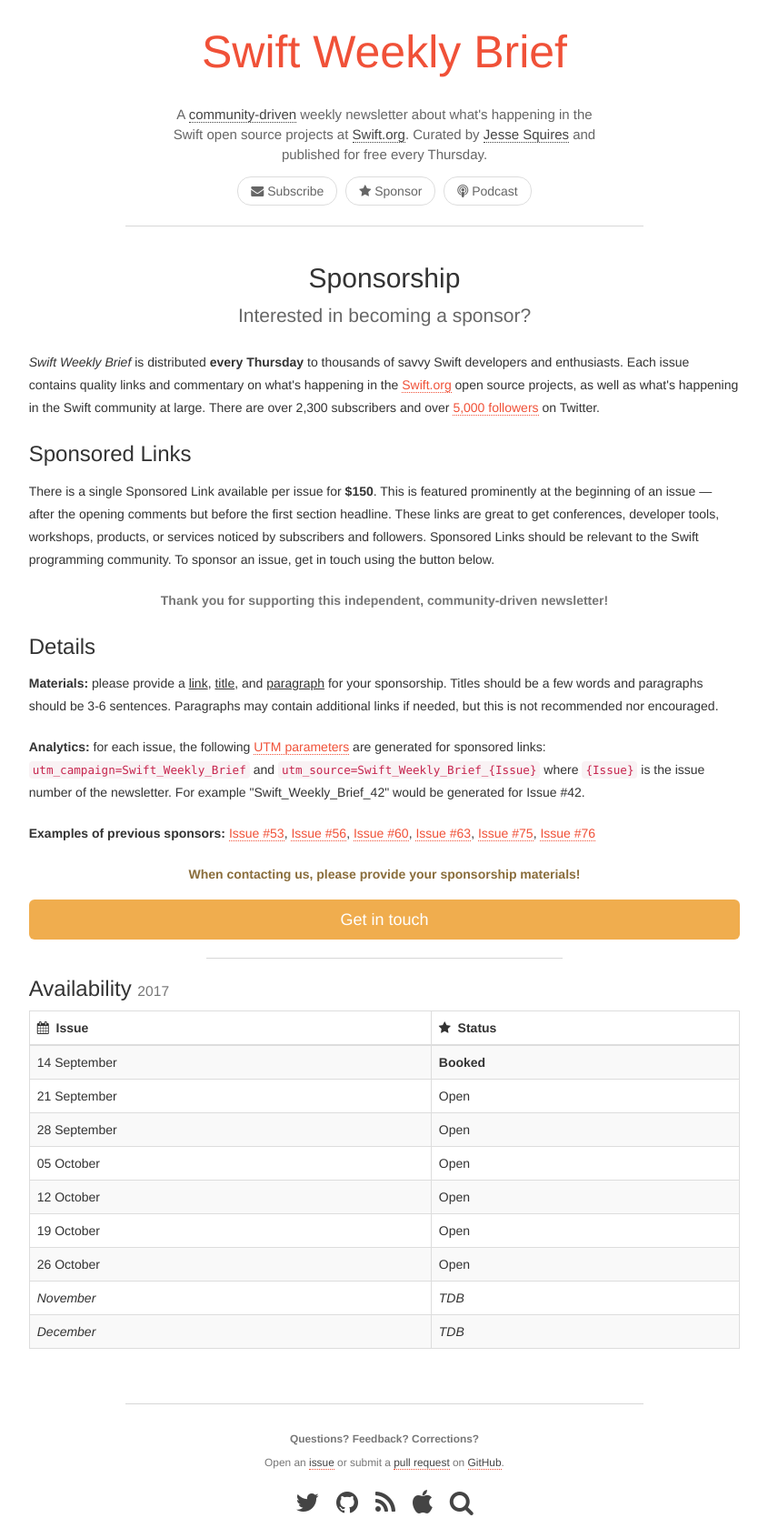
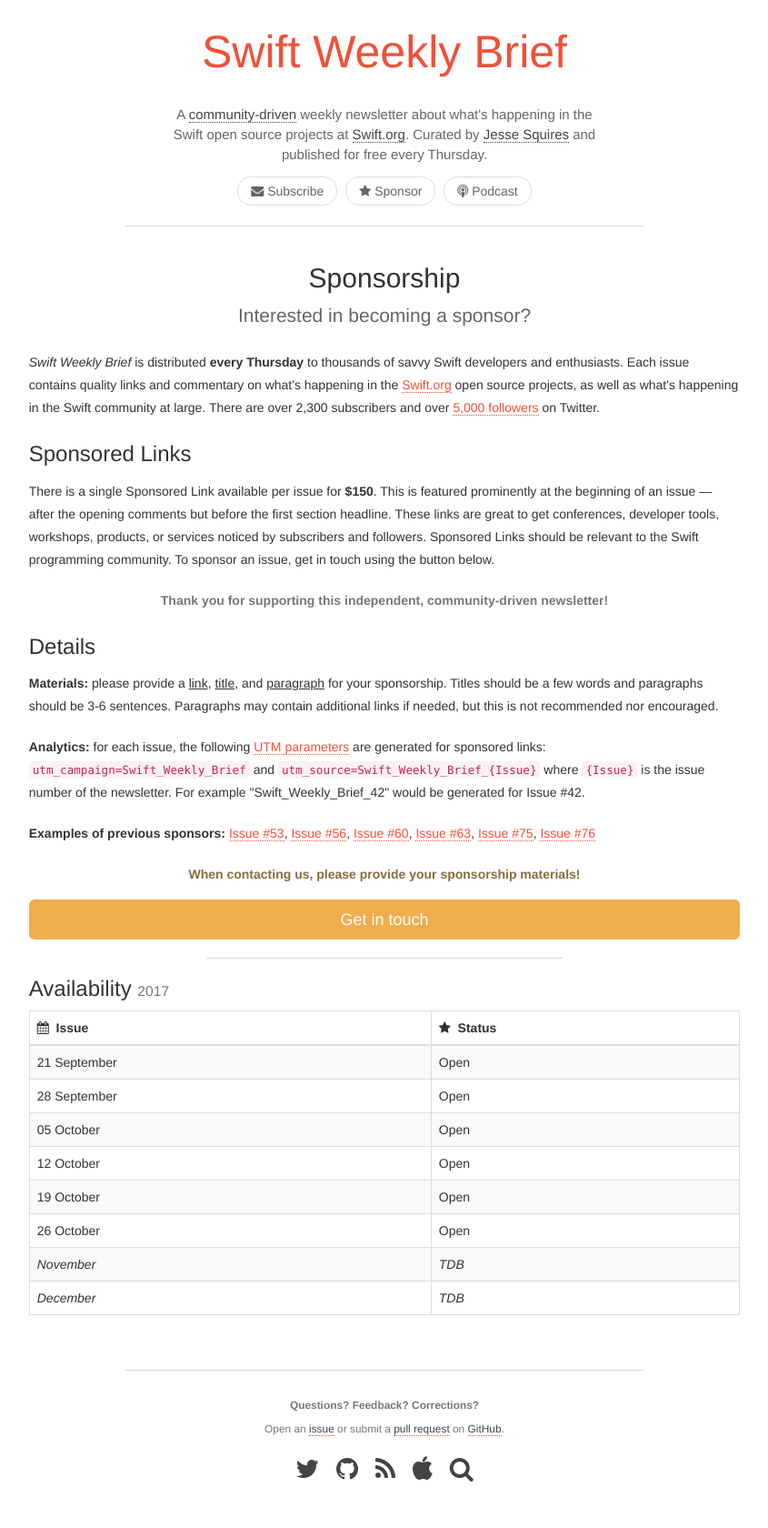
Before and after one commit to SwiftWeekly/swiftweekly.github.io, a Jekyll site: the page built from sponsorship.md, in a window 1280 px wide. Shown: the whole page at 91% size, without its empty margins (217-1062 px from the left). Built offline with Jekyll 4.4.1, drawn with Linux system fonts in a browser that asks for light colours; after the commit the page ends 1643 px from its top, so only the background shows below that.

Commit message:
Update sponsorship.md

```diff
--- a/sponsorship.md
+++ b/sponsorship.md
@@ -60,7 +60,6 @@
 <div class="table-responsive" markdown="1">
 | <i class="fa fa-calendar" aria-hidden="true"></i>&nbsp; Issue | <i class="fa fa-star" aria-hidden="true"></i>&nbsp; Status |
 |:--------------|:-----------|
-| 14 September  | **Booked** |
 | 21 September  | Open       |
 | 28 September  | Open       |
 | 05 October    | Open       |
```
